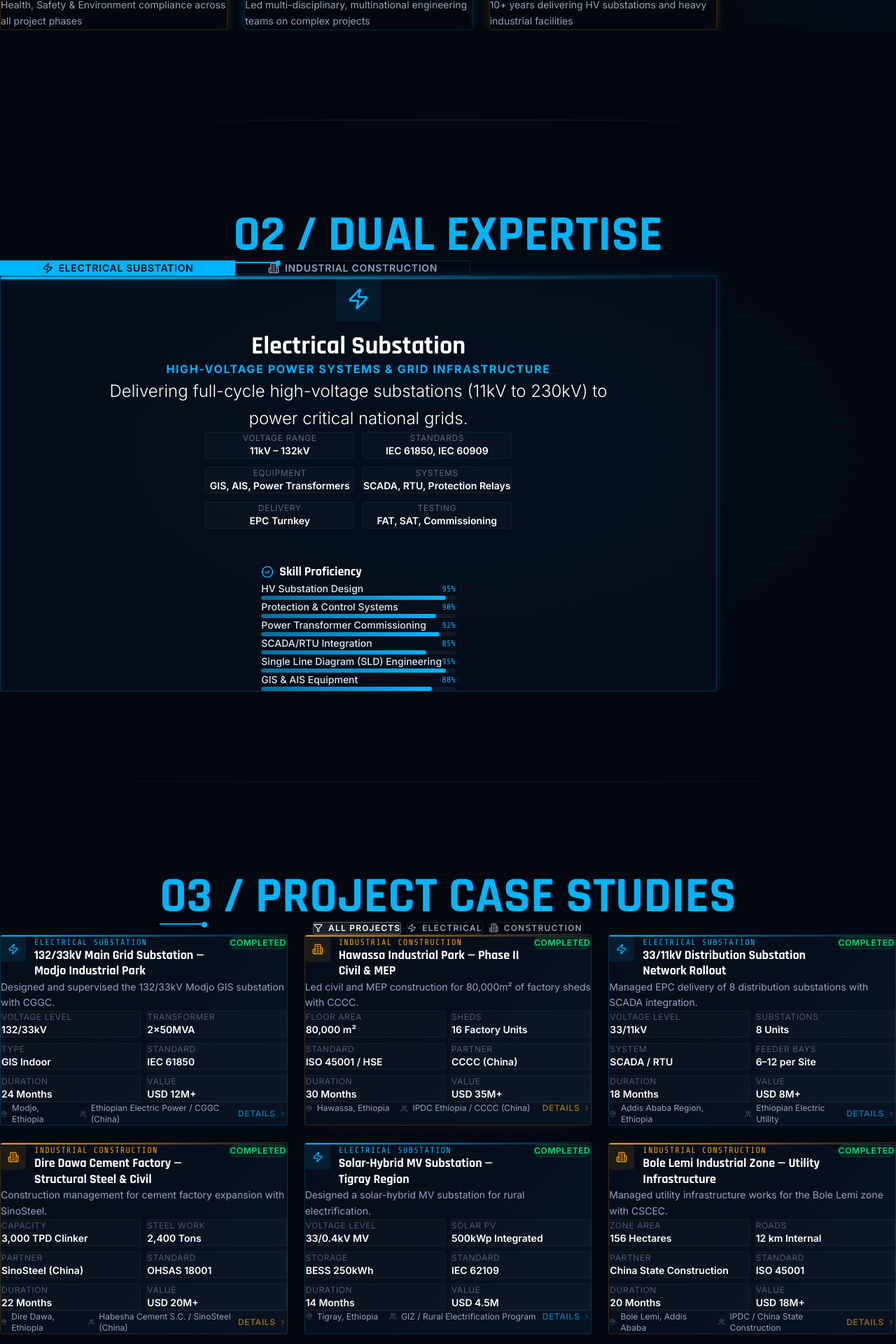
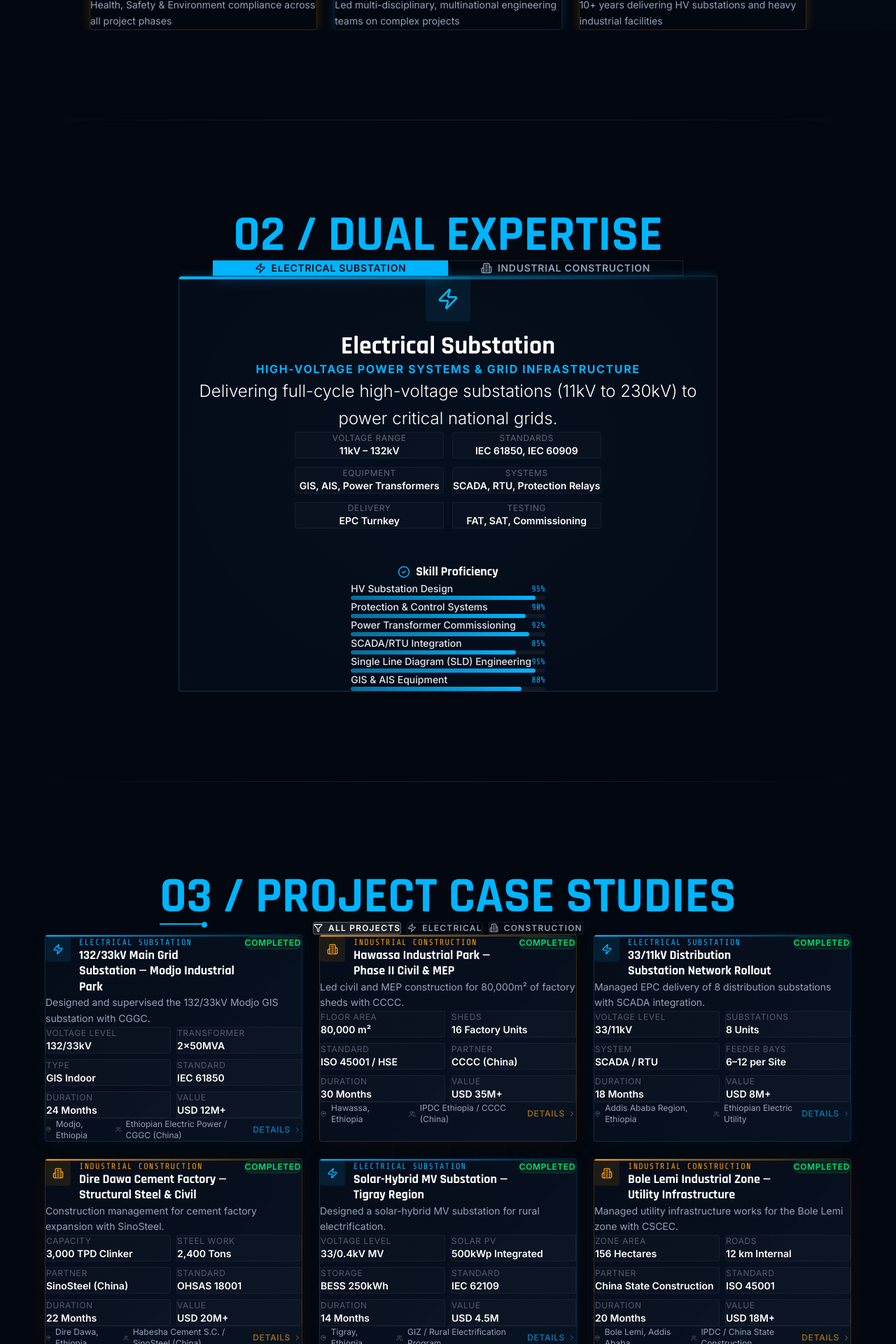
Before and after one commit to Degu-tulip/Akililu-Portfolio, a React (Vite) app in the folder frontend/: page / in a window 1280 px wide. Shown: the part 1583-3503 px from the top of the page at 70% size. Built offline with nearby package versions, Linux system fonts and the light colour scheme.

Commit message:
Aggressive Flex Centering

```diff
--- a/frontend/src/App.jsx
+++ b/frontend/src/App.jsx
@@ -16,7 +16,7 @@ export default function App() {
       <Navbar />
 
       {/* Main content */}
-      <main className="flex flex-col gap-32 pb-32">
+      <main className="flex flex-col items-center gap-32 pb-32 w-full">
         <Hero />
         <div className="h-px bg-gradient-to-r from-transparent via-white/10 to-transparent max-w-7xl mx-auto w-full" />
         <Profile />
--- a/frontend/src/components/ExpertiseToggle.jsx
+++ b/frontend/src/components/ExpertiseToggle.jsx
@@ -83,7 +83,7 @@ export default function ExpertiseToggle() {
     <section id="expertise" className="py-16 relative overflow-hidden">
       <div className="absolute inset-0 bg-[radial-gradient(ellipse_60%_60%_at_50%_50%,rgba(0,180,255,0.03),transparent)] pointer-events-none" />
 
-      <div className="max-w-7xl mx-auto px-6">
+      <div className="w-full max-w-7xl px-6 flex flex-col items-center">
         {/* Section header */}
         <motion.div
           initial={{ opacity: 0, y: 30 }}
@@ -183,10 +183,10 @@ export default function ExpertiseToggle() {
               </div>
             </div>
 
-            {/* Right: skill bars */}
-            <div>
+            {/* Bottom: skill bars */}
+            <div className="flex flex-col items-center w-full max-w-2xl mt-10">
               <h4
-                className="text-lg font-bold text-white mb-6 flex items-center gap-2"
+                className="text-lg font-bold text-white mb-6 flex items-center justify-center gap-2"
                 style={{ fontFamily: 'Rajdhani, sans-serif' }}
               >
                 <CheckCircle2 size={18} style={{ color: data.accentHex }} />
--- a/frontend/src/components/Footer.jsx
+++ b/frontend/src/components/Footer.jsx
@@ -62,10 +62,10 @@ export default function Footer() {
   return (
     <>
       {/* Contact Section */}
-      <section id="contact" className="py-16 relative overflow-hidden">
+      <section id="contact" className="py-16 relative overflow-hidden flex flex-col items-center w-full">
         <div className="absolute inset-0 bg-[radial-gradient(ellipse_60%_80%_at_50%_100%,rgba(0,180,255,0.06),transparent)] pointer-events-none" />
 
-        <div className="max-w-7xl mx-auto px-6 relative z-10">
+        <div className="w-full max-w-7xl px-6 relative z-10 flex flex-col items-center w-full">
           {/* Header */}
           <motion.div
             initial="hidden"
--- a/frontend/src/components/Hero.jsx
+++ b/frontend/src/components/Hero.jsx
@@ -14,7 +14,7 @@ export default function Hero() {
   return (
     <section
       id="hero"
-      className="relative min-h-screen flex items-center justify-center overflow-hidden blueprint-grid"
+      className="relative min-h-screen flex flex-col items-center justify-center overflow-hidden blueprint-grid w-full"
     >
       {/* Background radial glow */}
       <div className="absolute inset-0 bg-[radial-gradient(ellipse_80%_60%_at_50%_50%,rgba(0,180,255,0.07),transparent)]" />
@@ -46,7 +46,7 @@ export default function Hero() {
       </div>
 
       {/* Main content */}
-      <div className="relative z-10 max-w-5xl mx-auto px-6 text-center">
+      <div className="relative z-10 w-full max-w-5xl px-6 flex flex-col items-center text-center">
         {/* Status badge */}
         <motion.div
           initial={{ opacity: 0, y: 20 }}
--- a/frontend/src/components/Profile.jsx
+++ b/frontend/src/components/Profile.jsx
@@ -78,11 +78,11 @@ export default function Profile() {
   const inView = useInView(ref, { once: true, margin: '-80px' });
 
   return (
-    <section id="profile" className="relative py-16 overflow-hidden">
+    <section id="profile" className="relative py-16 overflow-hidden flex flex-col items-center w-full">
       {/* Subtle background accent */}
       <div className="absolute top-0 right-0 w-1/2 h-full bg-[radial-gradient(ellipse_60%_80%_at_100%_50%,rgba(0,180,255,0.04),transparent)] pointer-events-none" />
 
-      <div className="max-w-7xl mx-auto px-6">
+      <div className="w-full max-w-7xl px-6 flex flex-col items-center">
         {/* Section header */}
         <motion.div
            initial="hidden"
--- a/frontend/src/components/Projects.jsx
+++ b/frontend/src/components/Projects.jsx
@@ -122,10 +122,10 @@ export default function Projects() {
     : projects.filter((p) => p.type === activeFilter);
 
   return (
-    <section id="projects" className="py-16 relative overflow-hidden">
+    <section id="projects" className="py-16 relative overflow-hidden flex flex-col items-center w-full">
       <div className="absolute inset-0 blueprint-grid opacity-50 pointer-events-none" />
 
-      <div className="max-w-7xl mx-auto px-6 relative z-10">
+      <div className="w-full max-w-7xl px-6 relative z-10 flex flex-col items-center">
         {/* Header */}
         <motion.div
            initial={{ opacity: 0, y: 30 }}
@@ -168,7 +168,7 @@ export default function Projects() {
         </motion.div>
 
         {/* Project grid */}
-        <div className="grid md:grid-cols-2 xl:grid-cols-3 gap-6">
+        <div className="grid grid-cols-1 sm:grid-cols-2 lg:grid-cols-3 gap-6 w-full max-w-6xl">
           {filtered.map((project, i) => (
             <ProjectCard key={project.id} project={project} index={i} />
           ))}
--- a/frontend/src/components/Standards.jsx
+++ b/frontend/src/components/Standards.jsx
@@ -60,7 +60,7 @@ export default function Standards() {
       {/* Bg gradient */}
       <div className="absolute inset-0 bg-[radial-gradient(ellipse_80%_50%_at_50%_0%,rgba(245,158,11,0.04),transparent)] pointer-events-none" />
 
-      <div className="max-w-7xl mx-auto px-6 relative z-10">
+      <div className="w-full max-w-7xl px-6 relative z-10 flex flex-col items-center">
         {/* Section header */}
         <motion.div
            initial="hidden"
```
